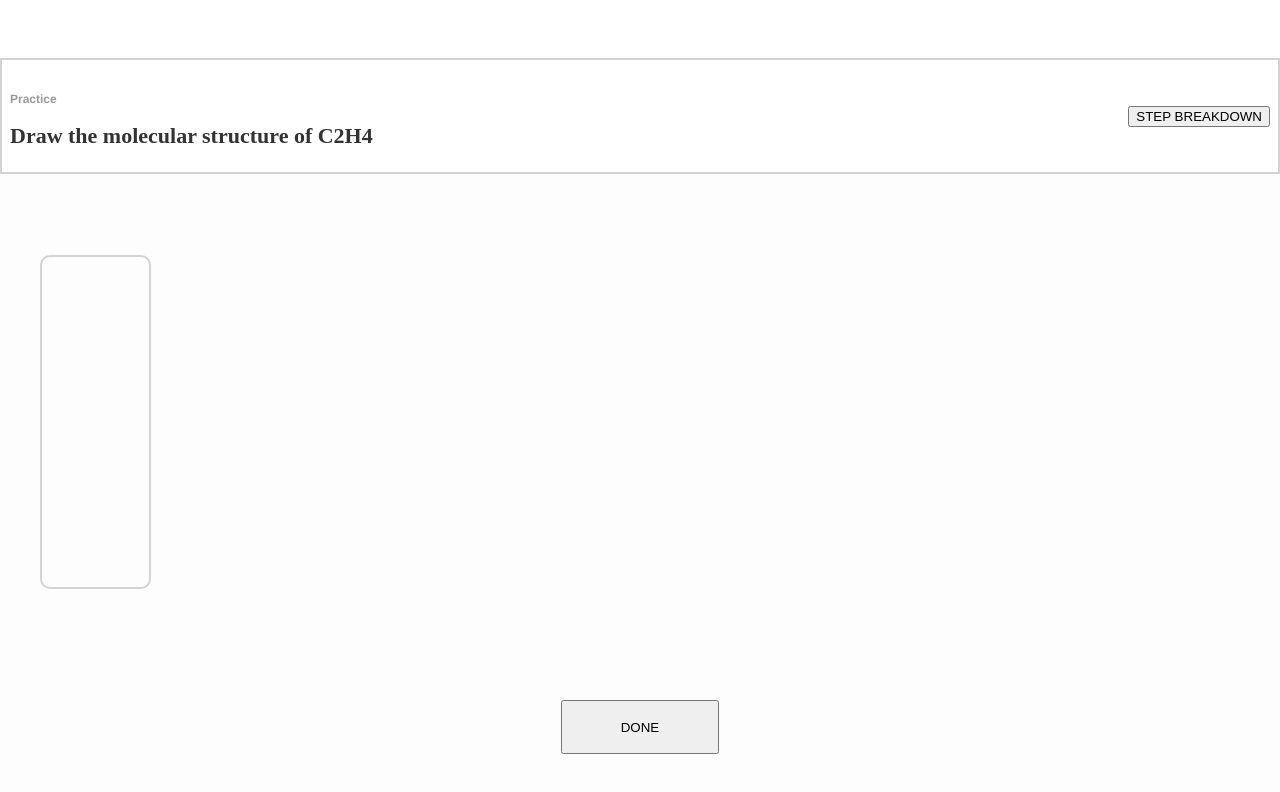
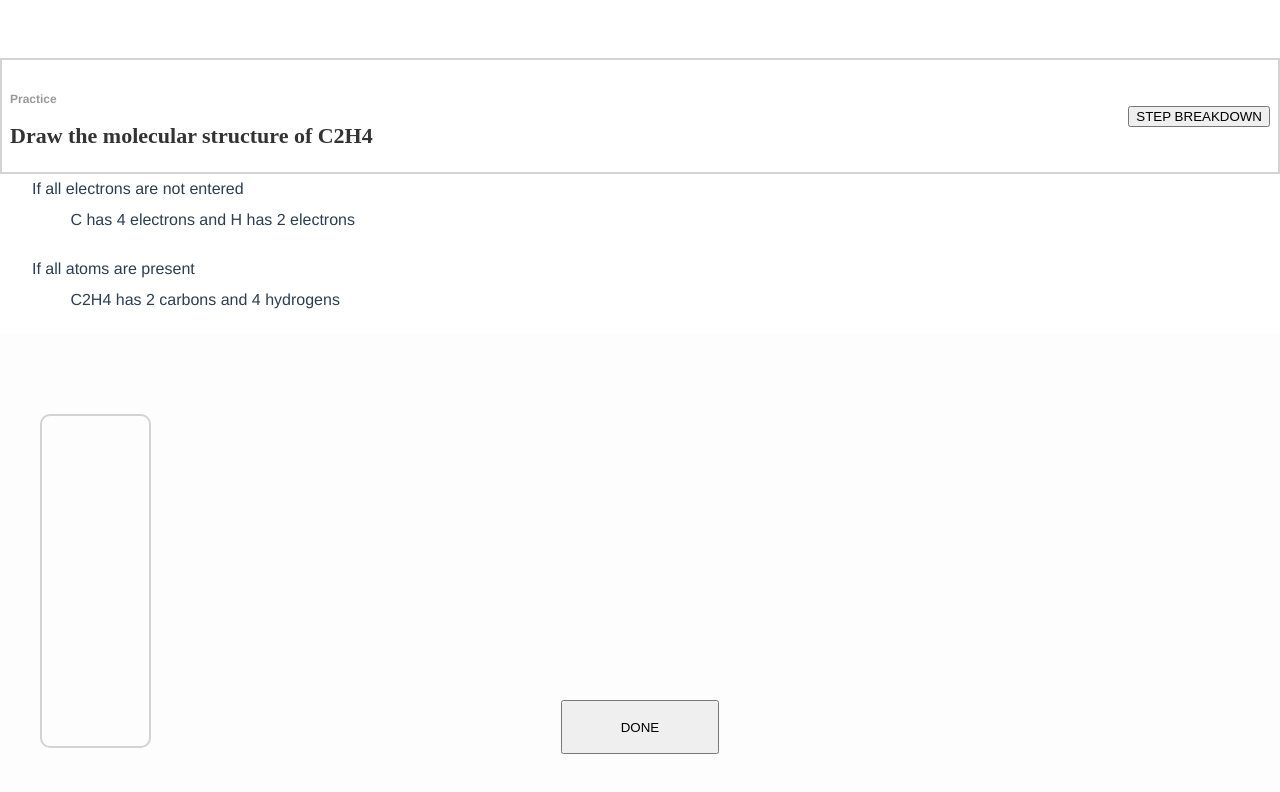
Before and after one commit to repomorphism/molecular-structure-tutor, a Vue app: page / in a window 1280 px wide. Shown: the top 792 px of the page. Built offline with nearby package versions, Linux system fonts and the light colour scheme.

Commit message:
defining feedback part

```diff
--- a/src/App.vue
+++ b/src/App.vue
@@ -2,6 +2,7 @@
   <div id="app">
     <navigation-bar />
     <header-bar />
+    <defining-feedback />
     <section id="work-area">
       <svg />
       <button id="done-button">DONE</button>
@@ -13,13 +14,15 @@
 <script>
 import NavigationBar from "./components/NavigationBar.vue";
 import HeaderBar from "./components/HeaderBar.vue";
+import DefiningFeedback from "./components/DefiningFeedback.vue";
 import { store } from "./store";
 
 export default {
   name: "App",
   components: {
     HeaderBar,
-    NavigationBar
+    NavigationBar,
+    DefiningFeedback
   },
   mounted: () => {
     console.log(store.state);
--- /dev/null
+++ b/src/components/DefiningFeedback.vue
@@ -0,0 +1,70 @@
+<template>
+  <div>
+    <div v-for="definefeed in definefeeds" v-bind:key="definefeed.id" class="feedback">
+            <div class="condition">{{ definefeed.condition }}</div>
+            <input class="inputedit"
+                v-if="definefeed.edit"
+                v-model="definefeed.feedback"
+                @blur="definefeed.edit = false; $emit('update')"
+                @keyup.enter="definefeed.edit=false; $emit('update')">
+            <div v-else class="explanation" @click="definefeed.edit = true;">
+                <label> {{definefeed.feedback}} </label>
+            </div>
+            <br>
+    </div>
+  </div>
+</template>
+
+
+<script>
+export default {
+  name: "DefiningFeedback",
+  data() {
+   return {
+     definefeeds: [
+       {  id: 1,
+          condition: 'If all electrons are not entered',
+          feedback: 'C has 4 electrons and H has 2 electrons',
+          edit: false},
+       {  id: 2,
+          condition: 'If all atoms are present',
+          feedback: 'C2H4 has 2 carbons and 4 hydrogens',
+          edit: false}
+     ],
+    editedDefinefeeds: null
+   }
+ },
+ methods: {
+     editDefinefeeds: function (definefeed) {
+       this.editedDefinefeeds = definefeed;
+     }
+  }
+};
+</script>
+
+<style scoped>
+.condition {
+  margin-left: 2%;
+  text-align:left;
+  width:96%;
+  padding: 0.5%;
+}
+.condition:hover {
+  background-color: #F3F4FE;
+}
+.explanation {
+  margin-left: 5%;
+  text-align:left;
+  width:93%;
+  padding: 0.5%;
+}
+.explanation:hover {
+  background-color: #F3F4FE;
+}
+.inputedit {
+  margin-left: 5%;
+  width:93%;
+  padding: 0.5%;
+  vertical-align: middle;
+}
+</style>
```
